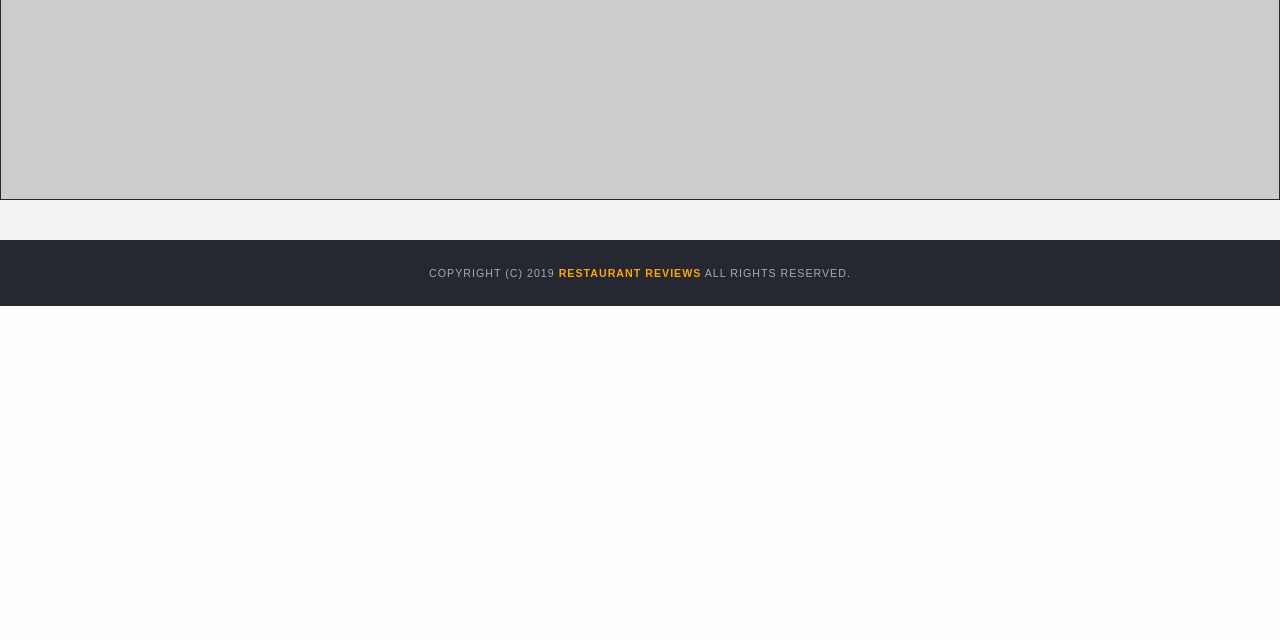
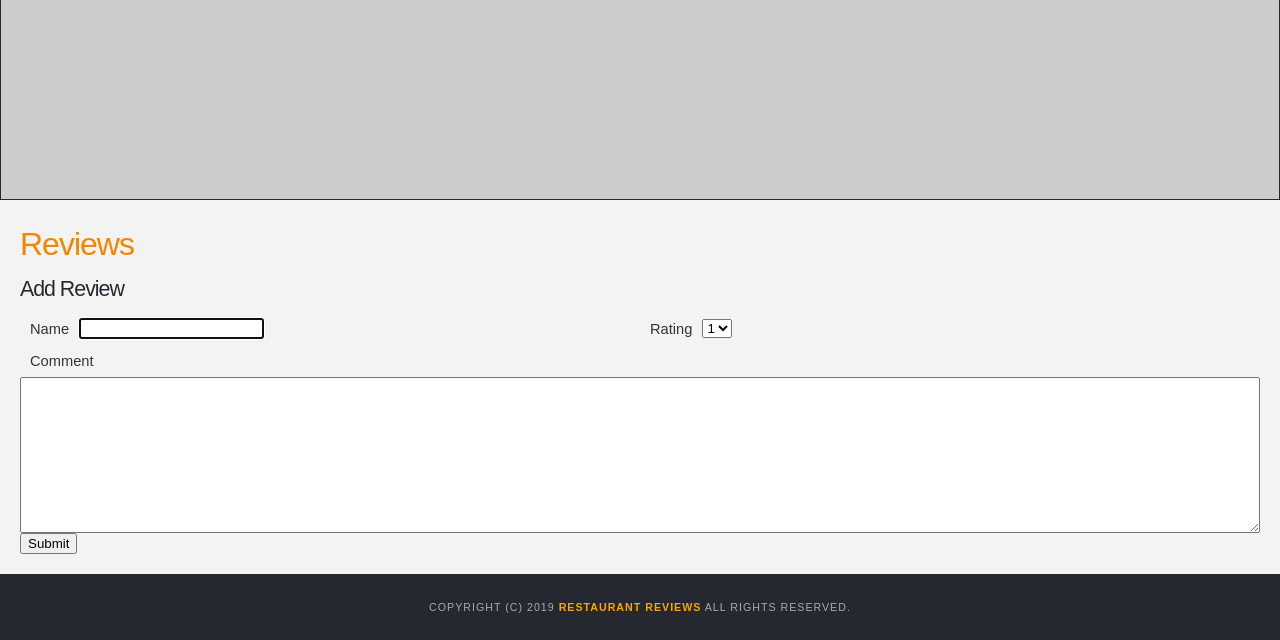
Before and after one commit to pppnk/mws-restaurant-stage-3, a plain HTML site: page restaurant.html in a window 1280 px wide. Shown: the part 230-870 px from the top of the page. Before the commit the page ends 800 px from the top, so only its background shows below. Drawn offline with nearby package versions, Linux system fonts and the light colour scheme; no server answers.

Commit message:
feat: Reviews form section
Reviews form container and styling

```diff
--- a/css/styles.css
+++ b/css/styles.css
@@ -333,6 +333,7 @@ nav h1 a {
   margin: auto;
   padding: 20px 20px;
   flex-direction: column;
+  width: 100%;
 }
 
 #reviews-container h2 {
@@ -341,7 +342,61 @@ nav h1 a {
   font-weight: 300;
   letter-spacing: -1px;
   padding-bottom: 1pt;
+  margin-bottom: 5px;
 }
+
+#reviews-container h3 {
+    color: #252831;
+    font-size: 16pt;
+    font-weight: 300;
+    letter-spacing: -1px;
+    padding-bottom: 1pt;
+    margin-bottom: 5px;
+}
+
+#review-form-list {
+    display: flex;
+    padding: 0;
+    flex-wrap: wrap;
+    flex-direction: column;
+    margin: 0;
+}
+
+#review-form-list .review-form-list-row {
+    flex: 1;
+    flex-direction: row;
+    display: flex;
+}
+
+#review-form-list .review-form-item {
+    display: flex;
+    flex-wrap: nowrap;
+    align-items: center;
+    flex-direction: row;
+    flex: 1;
+}
+
+#review-form-list .review-form-item > label {
+    font-size: 11pt;
+    display: flex;
+    padding: 5px 10px;
+}
+
+#review-form-list .review-form-item > textarea {
+    flex: 1;
+}
+
+#review-form-list button {
+  margin-left: auto;
+  padding: 8px 16px;
+  border: none;
+  background: #333;
+  color: #f2f2f2;
+  text-transform: uppercase;
+  letter-spacing: .09em;
+  border-radius: 2px;
+}
+
 #reviews-list {
   margin: 0;
   padding: 0;
--- a/js/dbhelper.js
+++ b/js/dbhelper.js
@@ -52,7 +52,7 @@ class DBHelper {
    */
   static get DATABASE_URL() {
     const port = 1337; // Change this to your server port
-    return `http://localhost:${port}/restaurants`;
+    return `http://localhost:${port}`;
   }
 
   static getRestaurants(){
@@ -67,7 +67,7 @@ class DBHelper {
    * Fetch all restaurants.
    */
   static fetchRestaurants(callback) {
-    const fetchURL= DBHelper.DATABASE_URL;
+    const fetchURL= DBHelper.DATABASE_URL + '/restaurants';
     this.getRestaurants().then(function(restaurants){
       return restaurants;
     });
@@ -156,10 +156,24 @@ class DBHelper {
   }
 
   /**
+   * Fetch reviews by restaurant ID
+   */
+  static getReviewsByRestaurant(id, callback) {
+    fetch(`${DBHelper.DATABASE_URL}/reviews/?restaurant_id=${id}`).then(response => {
+      if (!response.ok) {
+        throw new Error(response.statusText);
+      }
+      callback(null, response.json());
+    }).catch(err => {
+      callback(err, null);
+    });
+  }
+
+  /**
    * Fetch all neighborhoods with proper error handling.
    */
   static fetchNeighborhoods(callback) {
-    const fetchURL= DBHelper.DATABASE_URL;
+    const fetchURL= DBHelper.DATABASE_URL + '/restaurants';
     this.getRestaurants().then(restaurants => this.getNeighborhoods(restaurants));
     fetch(fetchURL, {method: "GET"}).then(response => {
       response.json().then(restaurants => {
--- a/js/restaurant_info.js
+++ b/js/restaurant_info.js
@@ -129,10 +129,14 @@ fillRestaurantHoursHTML = (operatingHours = self.restaurant.operating_hours) =>
  */
 fillReviewsHTML = (reviews = self.restaurant.reviews) => {
   const container = document.getElementById('reviews-container');
-  const title = document.createElement('h2');
-  title.innerHTML = 'Reviews';
-  container.appendChild(title);
-
+  // Get all Reviews
+  DBHelper.getReviewsByRestaurant(self.restaurant.id, (error, reviews) => {
+    if (error){
+      return;
+    }
+    const containerReview = document.getElementById('review-form-container');
+    const buttonAddReview = document.getElementById('reviews-add');
+    const form = document.getElementById("add-review");
     if (!reviews) {
       const noReviews = document.createElement('p');
       noReviews.innerHTML = 'No reviews yet!';
@@ -144,6 +148,7 @@ fillReviewsHTML = (reviews = self.restaurant.reviews) => {
       ul.appendChild(createReviewHTML(review));
     });
     container.appendChild(ul);
+  });
 };
 
 /**
--- a/restaurant.html
+++ b/restaurant.html
@@ -59,6 +59,43 @@
 
     <!-- Beginning reviews -->
     <section id="reviews-container" tabindex="0" aria-label="Reviews Section">
+      <h2>Reviews</h2>
+      <h3>Add Review</h3>
+      <form id="add-review">
+        <div id="review-form-list">
+          <div class="review-form-list-row">
+            <div class="review-form-item">
+              <label for="name">Name</label>
+              <input type="text" id="name" name="name" aria-label="name" autofocus>
+            </div>
+            <div class="review-form-item">
+              <label for="rating">Rating</label>
+              <select id="rating" name="rating" aria-label="rating">
+                <option value=1 aria-label="Rating 1">1</option>
+                <option value=2 aria-label="Rating 2">2</option>
+                <option value=3 aria-label="Rating 3">3</option>
+                <option value=4 aria-label="Rating 4">4</option>
+                <option value=5 aria-label="Rating 5">5</option>
+              </select>
+            </div>
+          </div>
+          <div class="review-form-list-row">
+            <div class="review-form-item">
+              <label for="comment">Comment</label>
+            </div>
+          </div>
+          <div class="review-form-list-row">
+            <div class="review-form-item">
+              <textarea name="comment" id="comment" cols="30" rows="10"></textarea>
+            </div>
+          </div>
+          <div class="review-form-list-row">
+            <div class="review-form-item">
+              <input type="submit" class="button" value="Submit" aria-label="Submit review">
+            </div>
+          </div>
+        </div>
+      </form>
       <ul id="reviews-list" tabindex="0" aria-label="Reviews"></ul>
     </section>
     <!-- End reviews -->
```
Lines whose indentation alone changed are shown as unchanged.
